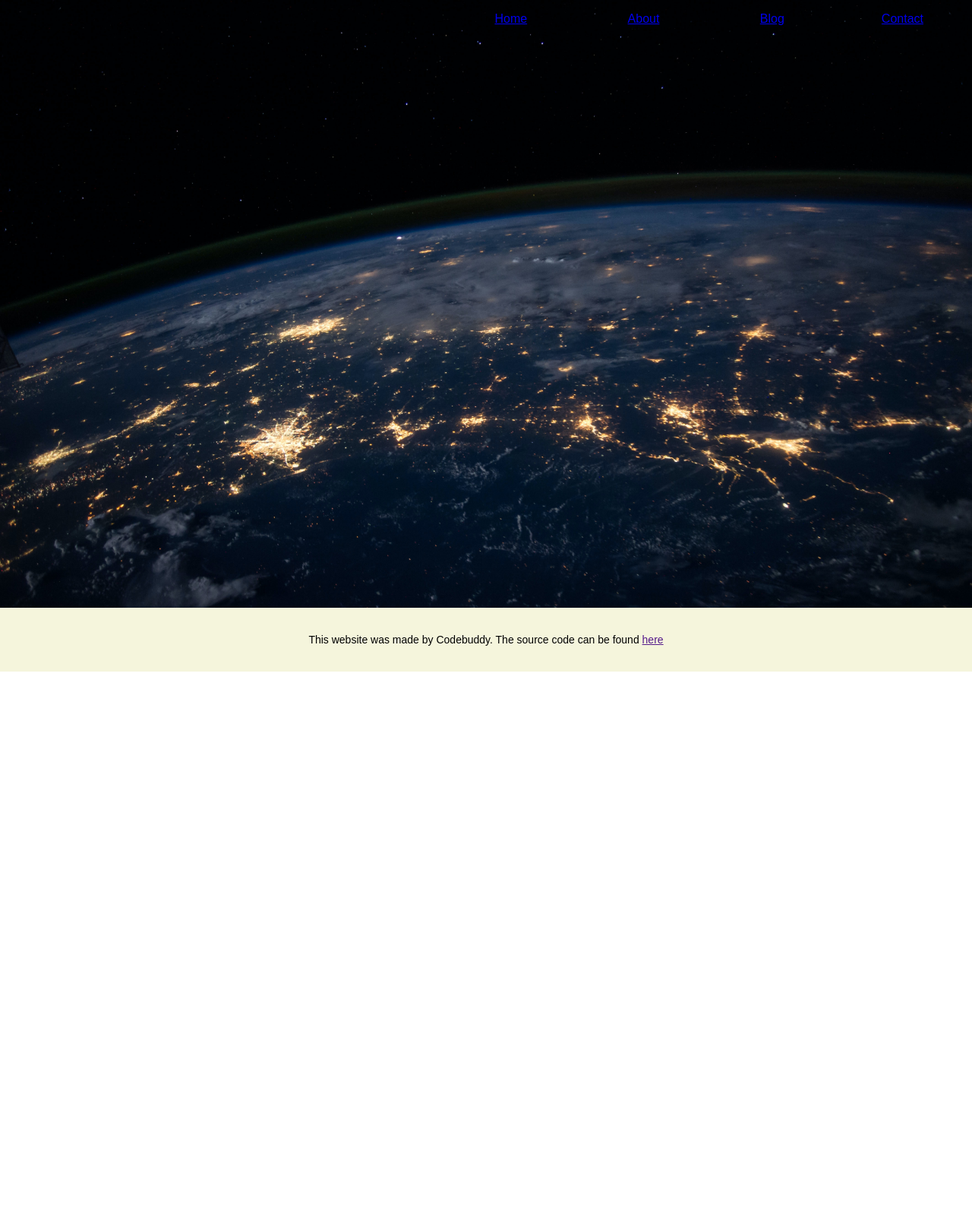
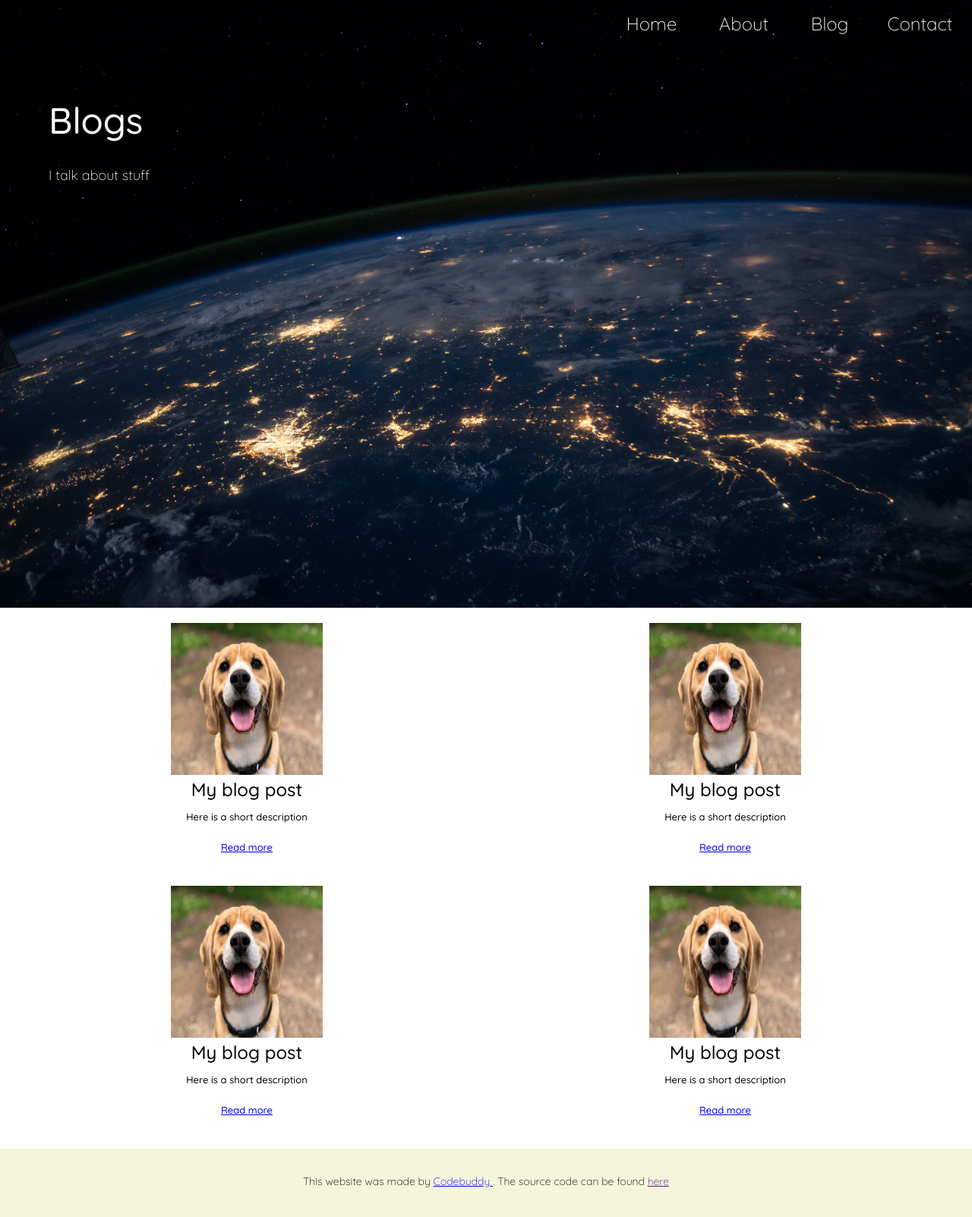
Before and after one commit to teamcodebuddy/web-dev-1, a plain HTML site: page blog.html in a window 1280 px wide. Shown: the whole page at 76% size. Before the commit the page ends 884 px from the top, so only its background shows below. Drawn offline with Linux system fonts and the light colour scheme.

Commit message:
I changed a lot

```diff
--- a/blog.html
+++ b/blog.html
@@ -5,6 +5,7 @@
     <meta name="viewport" content="width=device-width">
     <title>repl.it</title>
     <link href="style.css" rel="stylesheet" type="text/css" />
+    <link href="https://fonts.googleapis.com/css?family=Quicksand:300,500" rel="stylesheet">
   </head>
   <body>
     <script src="script.js"></script>
@@ -17,11 +18,44 @@
           <li> <a href="contact.html"> Contact </a> </li>
         </ul>
       </div>
-    </div>
-    <div class="footer">
-      <div class="container">
-        <p> This website was made by Codebuddy. The source code can be found <a href=""> here <a/> </p>
+      <div class="title">
+        <h1>Blogs</h1>
+      </div>
+      <div class="subtitle">
+        <p> I talk about stuff </p>
       </div>
     </div>
+
+    <div class="main">
+      <div class="blog-item">
+        <img src='images/dog.jpg'>
+        <h2>My blog post<h2>
+        <p> Here is a short description </p>
+        <a href="#"> Read more </a>
+      </div>
+      <div class="blog-item">
+        <img src='images/dog.jpg'>
+        <h2>My blog post<h2>
+        <p> Here is a short description </p>
+        <a href="#"> Read more </a>
+      </div>
+      <div class="blog-item">
+        <img src='images/dog.jpg'>
+        <h2>My blog post<h2>
+        <p> Here is a short description </p>
+        <a href="#"> Read more </a>
+      </div>
+      <div class="blog-item">
+        <img src='images/dog.jpg'>
+        <h2>My blog post<h2>
+        <p> Here is a short description </p>
+        <a href="#"> Read more </a>
+      </div>
+    </div>
+
+    <div class="footer">
+        <p> This website was made by <a href="www.codebuddy.us">  Codebuddy </a>. The source code can be found <a href=""> here <a/> </p>
+    </div>
+
   </body>
 </html>
--- a/script.js
+++ b/script.js
@@ -1,3 +1,15 @@
-function changeDemoText() {
-  document.getElementById("demo").innerHTML = "Wow look how cool javascript is";
-}
+$(document).ready(function(){
+   var scroll_start = 0;
+   var startchange = $('#startchange');
+   var offset = startchange.offset();
+    if (startchange.length){
+   $(document).scroll(function() {
+      scroll_start = $(this).scrollTop();
+      if(scroll_start > offset.top) {
+          $(".nav").css('background-color', '#f0f0f0');
+       } else {
+          $('.nav').css('background-color', 'transparent');
+       }
+   });
+    }
+});
--- a/style.css
+++ b/style.css
@@ -1,15 +1,26 @@
 html, body {
-  margin: 0;
-  padding: 0;
+  margin: 0px;
+  padding: 0px;
 }
 
 body {
-  font-family: sans-serif;
-  font-size: 14;
+  font-family: 'Quicksand', sans-serif;
+  font-weight: 300;
 }
 
-.container {
-  padding: 0px 0px;
+.title {
+  padding: 10% 5% 1%;
+  margin: 0px;
+  text-align: left;
+  font-size: x-large;
+}
+
+.subtitle {
+  padding: 0% 5%;
+  margin: 0px;
+  text-align: left;
+  font-size: large;
+  color: #fff;
 }
 
 .nav {
@@ -25,21 +36,25 @@ body {
 }
 
 .nav ul li {
-  color: red;
   display: inline-flex;
-  font-size: 20;
-  padding: 0px 5% 0px;
+  padding: 0px 2% 0px;
+}
+
+.nav ul li a {
+  color: white;
+  font-size: x-large;
+  text-decoration: none
 }
 
 .nav ul li:hover {
   cursor: pointer;
-  transition: background .5s;
-  font-weight: 900;
+  font-weight: bold;
 }
 
 .footer {
-  background: beige;
+  background-color: beige;
   padding: 20px 20px;
+  height: 50px;
 }
 
 .footer p {
@@ -50,7 +65,7 @@ body {
 
 .jumbotron {
   background-size: cover;
-  height: 800px;
+  height: 100vh;
 }
 
 .jumbotron.goldengate {
@@ -65,30 +80,48 @@ body {
 .jumbotron.pfieffer {
   background-image: url('images/pfieffer.jpg');
 }
-.jumbotron.colors {
-  background-image: url('images/colors.jpg');
+
+h1, h2, h3, h4, h5, h6 {
+ font-weight: 500;
+ color: #fff;
+ margin: 0px;
 }
 
-.jumbotron h1 {
-  color: #fff;
-  text-align: left;
+.main {
+  padding: 10px;
 }
 
-.jumbotron p {
-  color: #fff;
-  text-align: right;
+.main::after {
+  content: "";
+  display: table;
+  clear: both;
 }
 
-#goldengate {
-  background: url('images/goldengate.jpg');
+.main h1{
+  color: black;
 }
 
-#italy {
-  background: url('space/goldengate.jpg');
+.blog-item {
+  float: left;
+  width: 50%;
+  text-align: center;
+  padding: 10px 0px;
+  margin-bottom: 20px;
 }
-#colors {
-  background: url('space/goldengate.jpg');
+
+.blog-item img {
+  height: 200px;
+  width: 200px;
 }
-#pfieffer {
-  background: url('space/goldengate.jpg');
+
+.blog-item h2{
+  color: black;
 }
+
+.blog-item a {
+  font-size: small;
+}
+
+.blog-item p {
+  font-size: small;
+}
```
Also changed, not shown: about.html (+11 -3 lines), contact.html (+13 -3 lines), index.html (+12 -4 lines), 6 other files.
